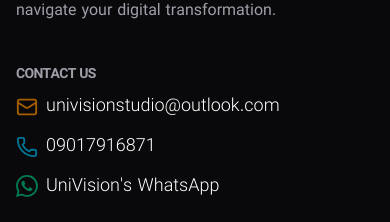
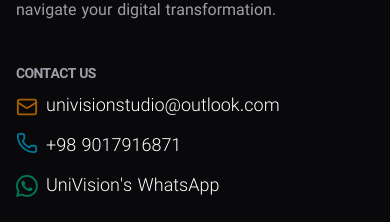
Before and after one commit to yashar1919/Uni_Vision_Studio, a React (Vite) app: page / in a window 390 px wide. Shown: the part 8310-8532 px from the top of the page. Built offline with nearby package versions, Linux system fonts and the light colour scheme; no server answers.

Commit message:
add code for phone number in contact.tsx

```diff
--- a/sections/Contact.tsx
+++ b/sections/Contact.tsx
@@ -114,12 +114,14 @@ const Contact: React.FC = () => {
                     univisionstudio@outlook.com
                   </a>
                 </div>
-                <div className="font-light">
+                <div className="font-light flex">
                   <Phone
                     className={`${isRTL ? "ml-2" : "mr-2"} inline-block text-cyan-700`}
                     size={22}
                   />
-                  <a href="tel:+989017916871">09017916871</a>
+                  <div style={{ direction: "ltr" }}>
+                    <a href="tel:+989017916871">+98 9017916871</a>
+                  </div>
                 </div>
                 <div className="flex items-center">
                   <span
```
